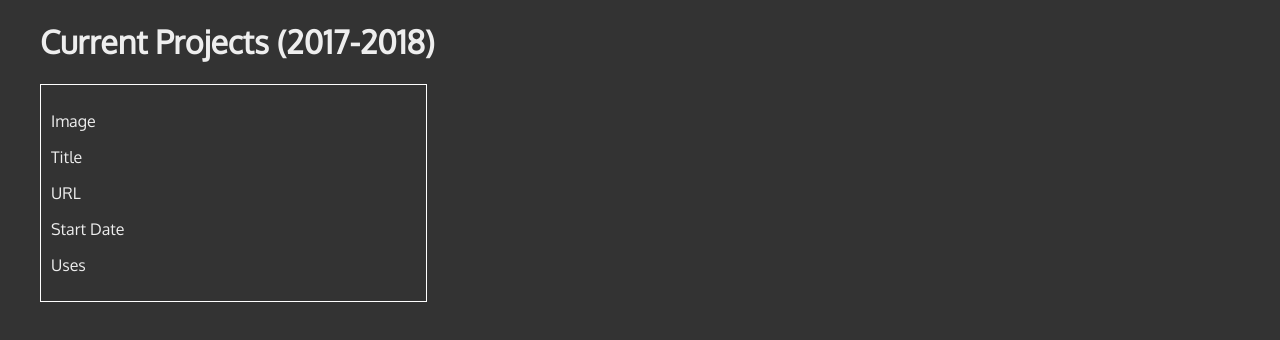
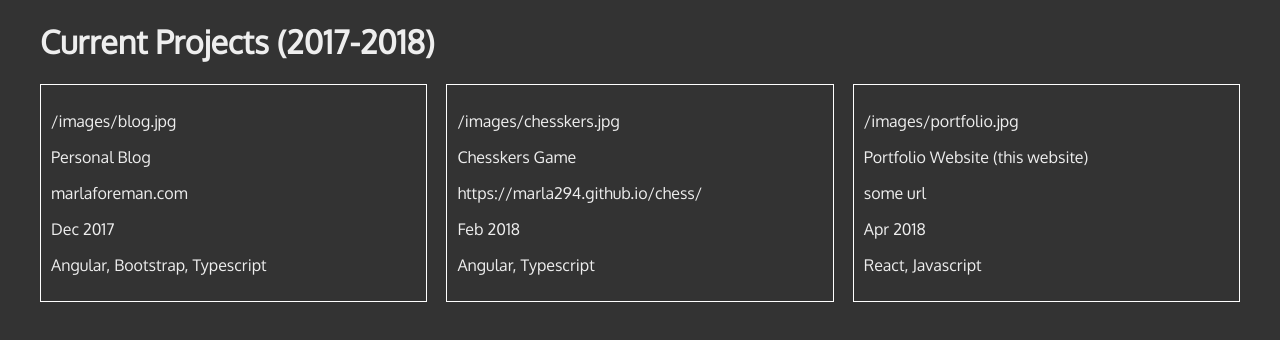
Before and after one commit to marla294/resume-app, a React (Create React App) app: page / in a window 1280 px wide. Shown: the top 340 px of the page. Built offline with nearby package versions, Linux system fonts and the light colour scheme.

Commit message:
Passing props down to Project component to use

```diff
--- a/src/components/Project.js
+++ b/src/components/Project.js
@@ -5,11 +5,11 @@
 	render() {
 		return (
 			<div className="project column column-4">
-				<p>Image</p>
-				<p>Title</p>
-				<p>URL</p>
-				<p>Start Date</p>
-				<p>Uses</p>
+				<p>{this.props.project.image}</p>
+				<p>{this.props.project.name}</p>
+				<p>{this.props.project.url}</p>
+				<p>{this.props.project.start}</p>
+				<p>{this.props.project.uses}</p>
 			</div>
 		);
 	}
--- a/src/components/Projects.js
+++ b/src/components/Projects.js
@@ -7,7 +7,13 @@
 			<div>
 				<h1>Current Projects (2017-2018)</h1>
 				<div className="row">
-					<Project />
+					{Object.keys(this.props.projects).map(key => (
+						<Project
+							key={key}
+							project={this.props.projects[key]}
+							className="column column-4"
+						/>
+					))}
 				</div>
 			</div>
 		);
```
